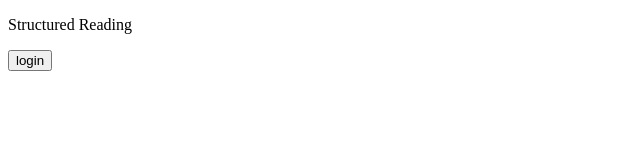
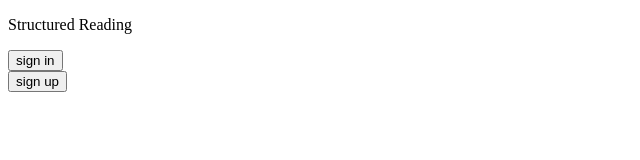
Before and after one commit to soonman/Structured-Reading, a plain HTML site: page login.html in a window 1280 px wide. Shown: the whole page, without its empty margins (0-640 px from the left). Drawn offline with Linux system fonts and the light colour scheme.

Commit message:
sign up버튼 생성

```diff
--- a/login.html
+++ b/login.html
@@ -10,7 +10,10 @@
       <p>Structured Reading</p>
     </div>
     <div>
-      <button class="login_button">login</button>
+      <button class="login_button">sign in</button>
+    </div>
+    <div>
+      <button class="login_button">sign up</button>
     </div>
 
     <script src="https://www.gstatic.com/firebasejs/7.13.2/firebase-app.js"></script>
```
